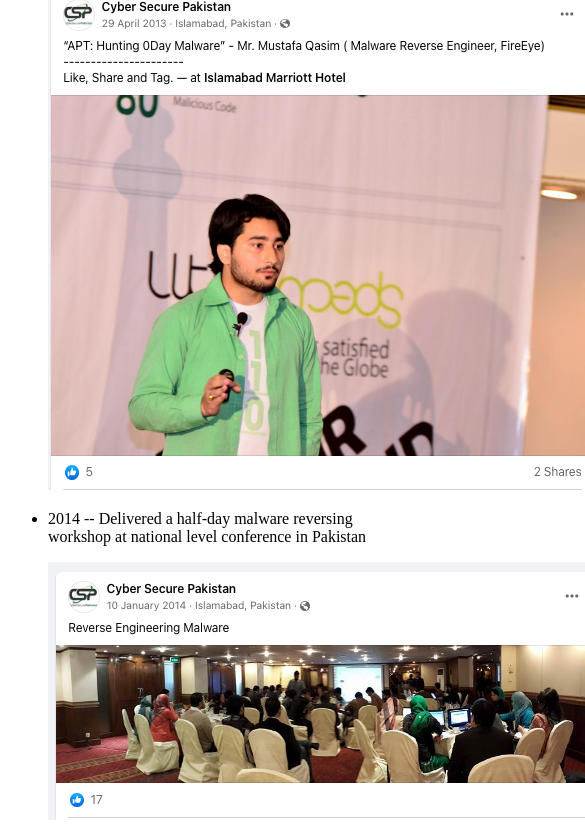
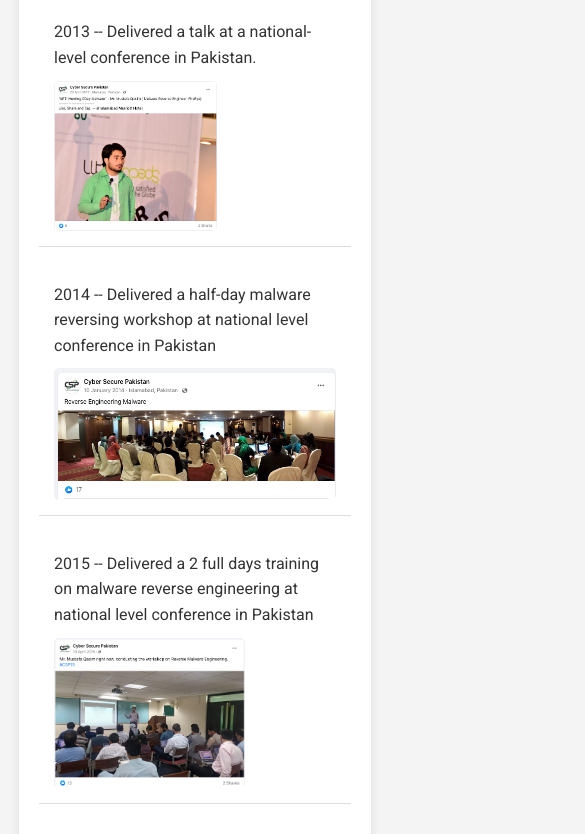
Before and after one commit to mustafaqasim/mustafaqasim.github.io, a plain HTML site: page public_speaking.html in a window 390 px wide. Shown: the part 183-1017 px from the top of the page, 585 px wide, since content can reach past the window. Drawn offline with Linux system fonts and the light colour scheme.

Commit message:
Update style.css

```diff
--- a/style.css
+++ b/style.css
@@ -1,50 +1,85 @@
-/* The Modal (background) */
-.modal {
-    display: none;
-    position: fixed;
-    z-index: 100;
-    padding-top: 60px;
-    left: 0;
-    top: 0;
-    width: 100%;
-    height: 100%;
-    overflow: auto;
-    background-color: rgba(0, 0, 0, 0.9);
+body {
+    font-family: 'Roboto', sans-serif;
+    background-color: #f4f4f4;
+    color: #333;
+    margin: 0;
+    padding: 0;
 }
 
-/* Modal Content (image) */
-.modal-content {
-    margin: auto;
-    display: block;
+.container {
     width: 80%;
-    max-width: 700px;
+    margin: 0 auto;
+    padding: 20px;
+    background-color: #fff;
+    box-shadow: 0 0 10px rgba(0, 0, 0, 0.1);
+    margin-top: 50px;
+    border-radius: 8px;
 }
 
-/* Caption of Modal Image */
-#caption {
-    margin: auto;
-    display: block;
-    width: 80%;
-    max-width: 700px;
+h1 {
     text-align: center;
-    color: #ccc;
-    padding: 10px 0;
+    color: #333;
+    font-size: 2em;
+    font-weight: 700;
+    margin-bottom: 20px;
 }
 
-/* The Close Button */
-.close {
-    position: absolute;
-    top: 15px;
-    right: 35px;
-    color: #f1f1f1;
-    font-size: 40px;
-    font-weight: bold;
-    transition: 0.3s;
+.activity-log {
+    list-style: none;
+    padding: 0;
 }
 
-.close:hover,
-.close:focus {
-    color: #bbb;
-    text-decoration: none;
-    cursor: pointer;
+.activity-log li {
+    margin-bottom: 20px;
+    padding: 15px;
+    border-bottom: 1px solid #ddd;
 }
+
+.talk {
+    display: flex;
+    align-items: center;
+    justify-content: space-between;
+    position: relative; /* Required for the absolute positioning of the larger image */
+}
+
+.talk p {
+    margin: 0;
+    flex: 1;
+    line-height: 1.6; /* Increased line height for better readability */
+}
+
+.talk img {
+    max-width: 200px;
+    max-height: 150px;
+    margin-left: 20px;
+    border-radius: 5px;
+    transition: transform 0.2s ease-in-out;
+}
+
+.talk img:hover {
+    transform: scale(2); /* Enlarge the image on hover */
+    z-index: 10; /* Make sure the enlarged image appears on top */
+    position: absolute;
+    top: 0;
+    left: 50%; /* Adjust as needed to position the enlarged image */
+    transform: translateX(-50%) scale(2);
+    box-shadow: 0 0 10px rgba(0, 0, 0, 0.5); /* Add a shadow for better visibility */
+}
+
+@media (max-width: 768px) {
+    .talk {
+        flex-direction: column;
+        align-items: flex-start;
+    }
+
+    .talk img {
+        margin-left: 0;
+        margin-top: 10px;
+        max-width: 100%;
+    }
+
+    .talk img:hover {
+        transform: translateX(0) scale(2);
+        left: 0;
+    }
+}
```
